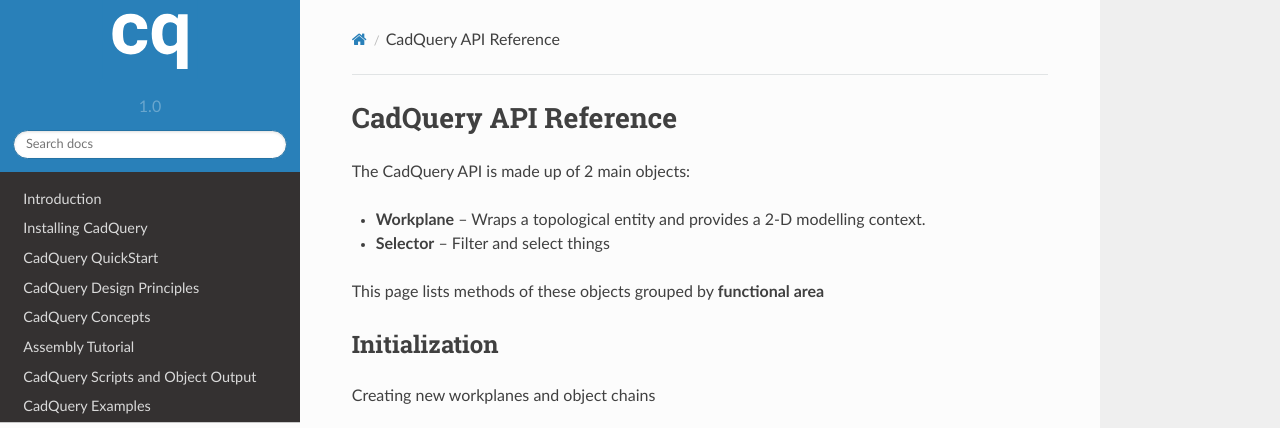
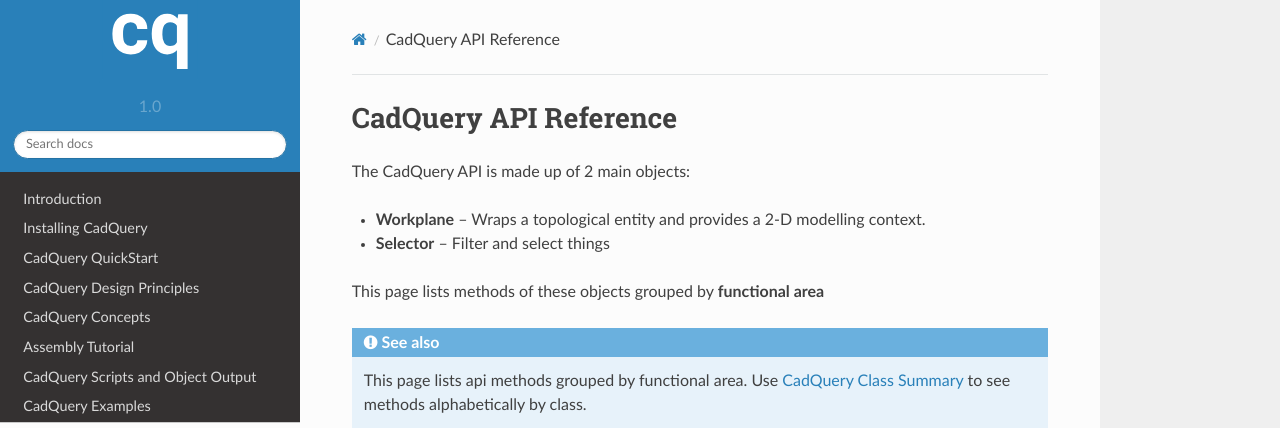
Before and after one commit to CadQuery/cadquery, a Sphinx documentation site: the page built from doc/apireference.rst, in a window 1280 px wide and 900 px high, cut to the strip 0-428 px from the top of the window. Built offline with Sphinx 7.4.7 and the Read the Docs theme 2.0.0, drawn with Linux system fonts in a browser that asks for light colours; part of the change alters nothing that is shown.

```diff
--- a/doc/apireference.rst
+++ b/doc/apireference.rst
@@ -11,7 +11,7 @@ The CadQuery API is made up of 2 main objects:
 
 This page lists  methods of these objects grouped by **functional area**
 
-.. see also::
+.. seealso::
   This page lists api methods grouped by functional area.
   Use :ref:`classreference` to see methods alphabetically by class.
 
```
